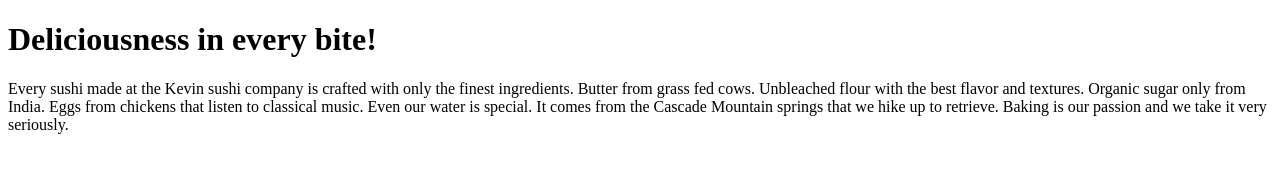
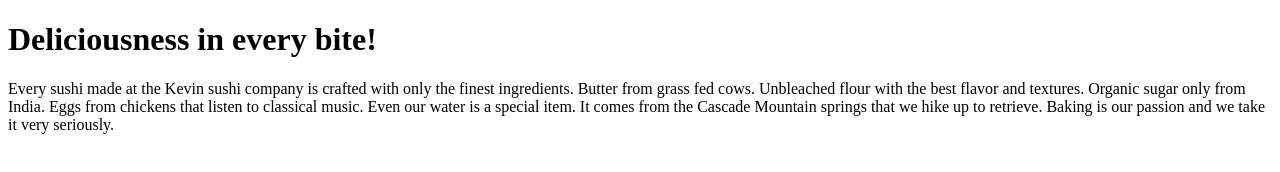
Before and after one commit to maanasMahato-tech/learning-git, a plain HTML site: page index.htm in a window 1280 px wide. Drawn offline with Linux system fonts and the light colour scheme.

Commit message:
Update index.htm

```diff
--- a/index.htm
+++ b/index.htm
@@ -6,7 +6,7 @@
     <h1>Deliciousness in every bite!</h1>
     <p>Every sushi made at the Kevin sushi company is crafted with only the finest ingredients. Butter from grass fed
         cows. Unbleached flour with the best flavor and textures. Organic sugar only from India. Eggs from chickens that
-        listen to classical music. Even our water is special. It comes from the Cascade Mountain springs that we hike up
+        listen to classical music. Even our water is a special item. It comes from the Cascade Mountain springs that we hike up
         to retrieve. Baking is our passion and we take it very seriously.</p>
 
 </body>
```
